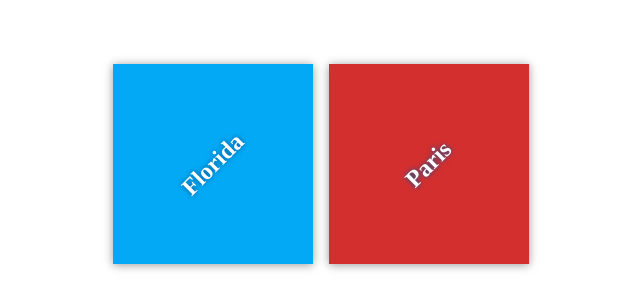
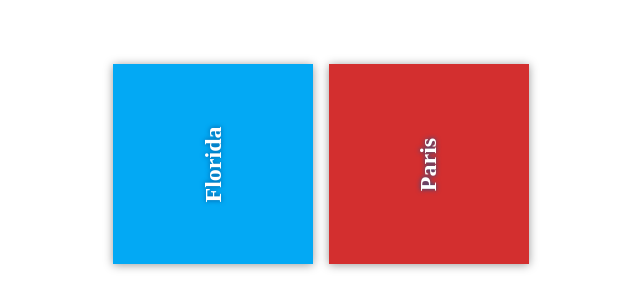
Before and after one commit to laroussimerhben/mytravel-plan, a plain HTML site: page index.html in a window 1280 px wide. Shown: the part 236-544 px from the top of the page, without its empty margins (319-959 px from the left). Drawn offline with Linux system fonts and the light colour scheme.

Commit message:
rotation 90

```diff
--- a/css/app.css
+++ b/css/app.css
@@ -42,8 +42,8 @@ body {
 
 h2 {
     margin: 0;
-    transform: rotate(-45deg);
-    transition: transform 0.5s;;
+    transform: rotate(-90deg);
+    transition: transform 0.5s;
     text-shadow: 0 0 5px #01579b;
 }
 
```
